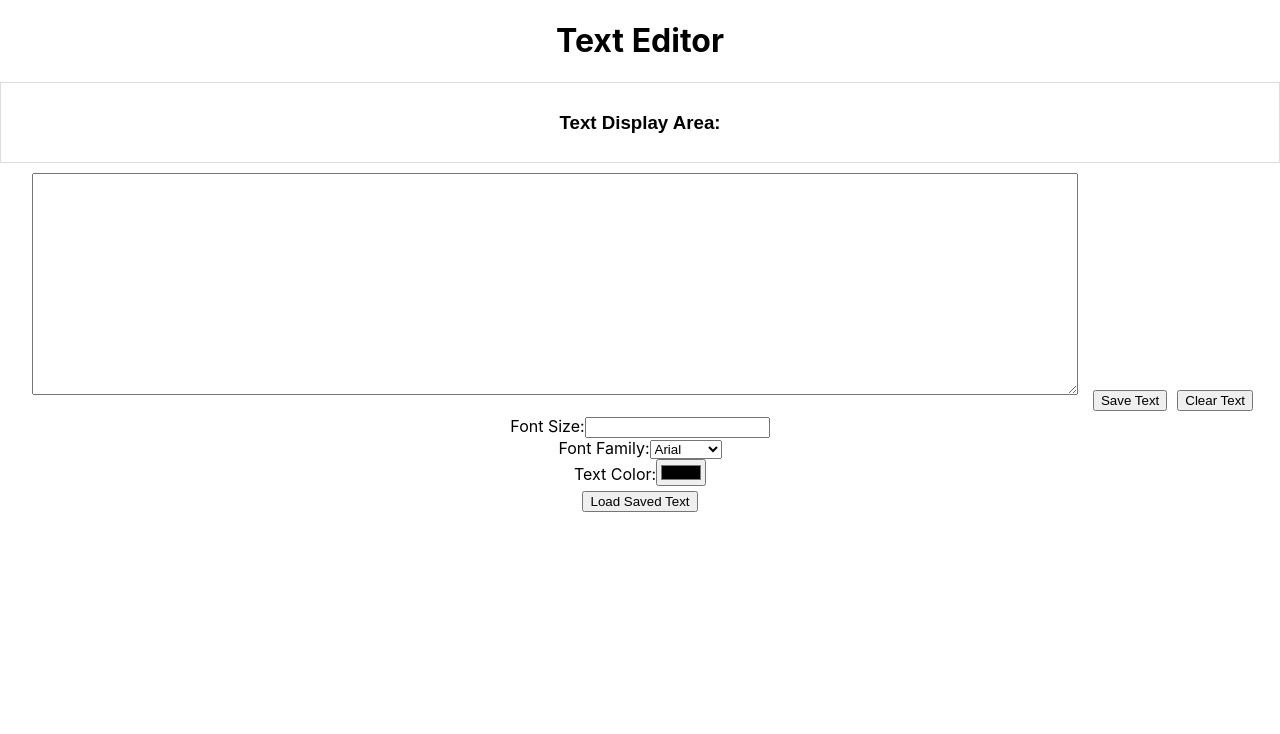
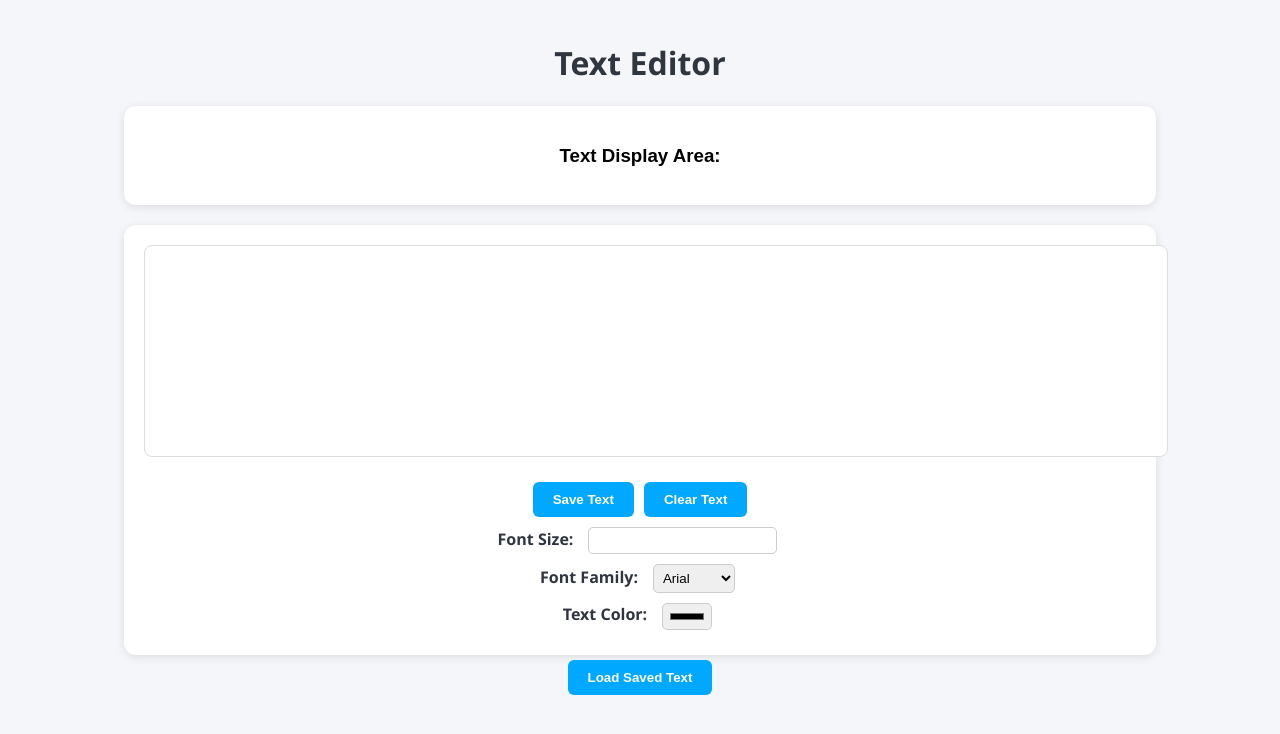
Before and after one commit to AmirHayTamar/FSW-4, a React (Create React App) app: page / in a window 1280 px wide. Shown: the top 734 px of the page. Built offline with nearby package versions, Linux system fonts and the light colour scheme.

Commit message:
A little design

```diff
--- a/src/App.css
+++ b/src/App.css
@@ -1,20 +1,75 @@
+body {
+  margin: 0;
+  font-family: 'Segoe UI', Tahoma, Geneva, Verdana, sans-serif;
+  background-color: #f5f6fa;
+  color: #2f3640;
+}
+
 .App {
   text-align: center;
+  padding: 20px;
+}
+
+.Editor {
+  margin-top: 20px;
+  background-color: #ffffff;
+  padding: 20px;
+  border-radius: 12px;
+  box-shadow: 0 2px 10px rgba(0, 0, 0, 0.1);
+  width: 80%;
+  margin-left: auto;
+  margin-right: auto;
 }
 
 .Editor textarea {
-  width: 80%;
-  height: 200px;
-  margin: 10px;
-  padding: 10px;
+  width: 100%;
+  height: 180px;
+  padding: 15px;
+  border: 1px solid #dcdde1;
+  border-radius: 8px;
+  resize: none;
+  font-size: 16px;
+  margin-bottom: 15px;
+}
+
+.Editor label {
+  display: inline-block;
+  margin-right: 10px;
+  font-weight: bold;
+}
+
+.Editor input[type="number"],
+.Editor input[type="color"],
+.Editor select {
+  padding: 5px;
+  margin: 5px;
+  border-radius: 5px;
+  border: 1px solid #ccc;
 }
 
 button {
+  padding: 10px 20px;
+  background-color: #00a8ff;
+  border: none;
+  border-radius: 6px;
+  color: white;
   margin: 5px;
+  font-weight: bold;
+  cursor: pointer;
+  transition: background-color 0.3s ease;
+}
+
+button:hover {
+  background-color: #0097e6;
 }
 
 .TextDisplay {
   margin-top: 20px;
-  padding: 10px;
-  border: 1px solid #ddd;
+  padding: 20px;
+  border-radius: 12px;
+  background-color: #ffffff;
+  box-shadow: 0 2px 10px rgba(0, 0, 0, 0.1);
+  width: 80%;
+  margin-left: auto;
+  margin-right: auto;
 }
```
